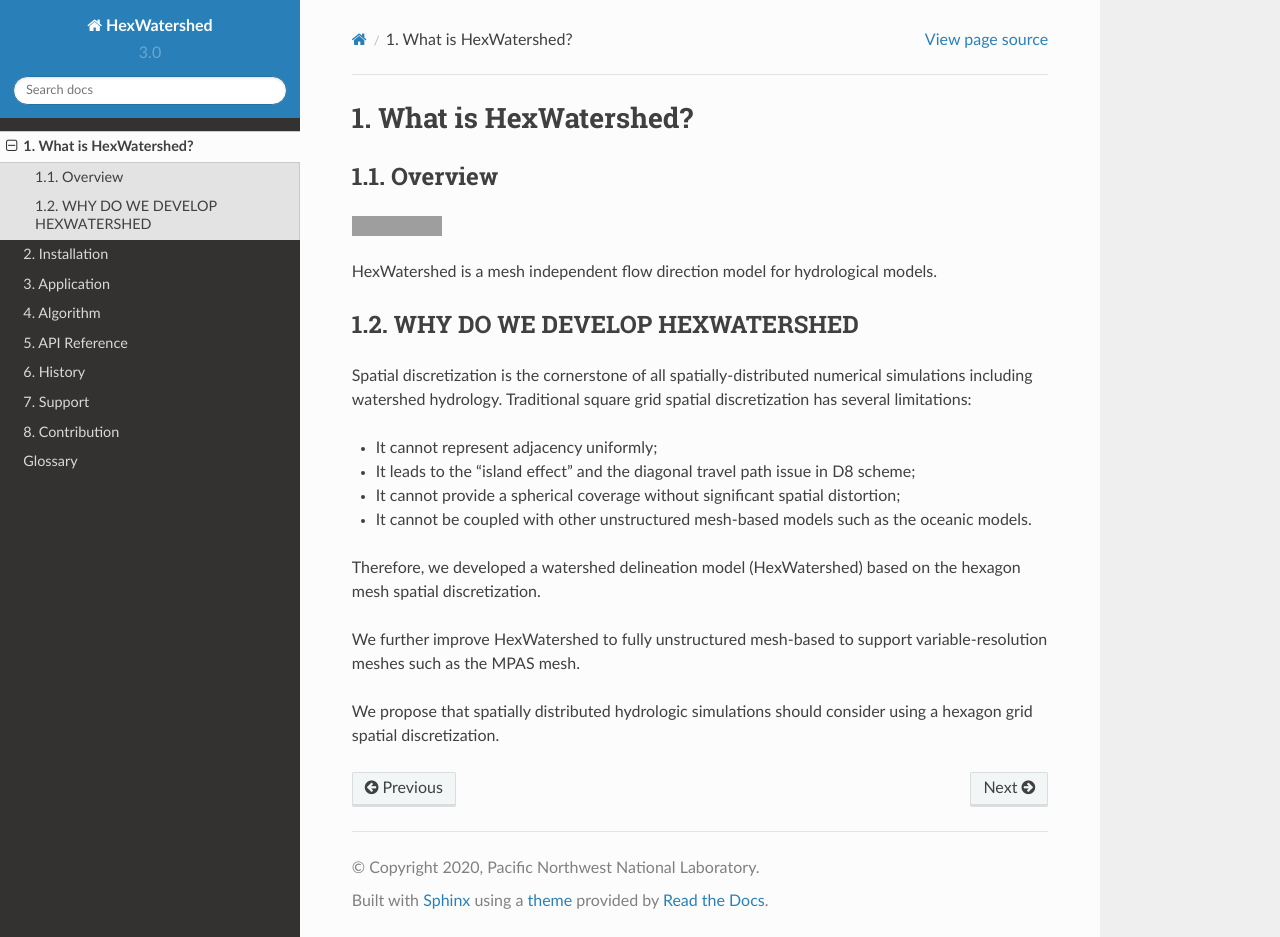
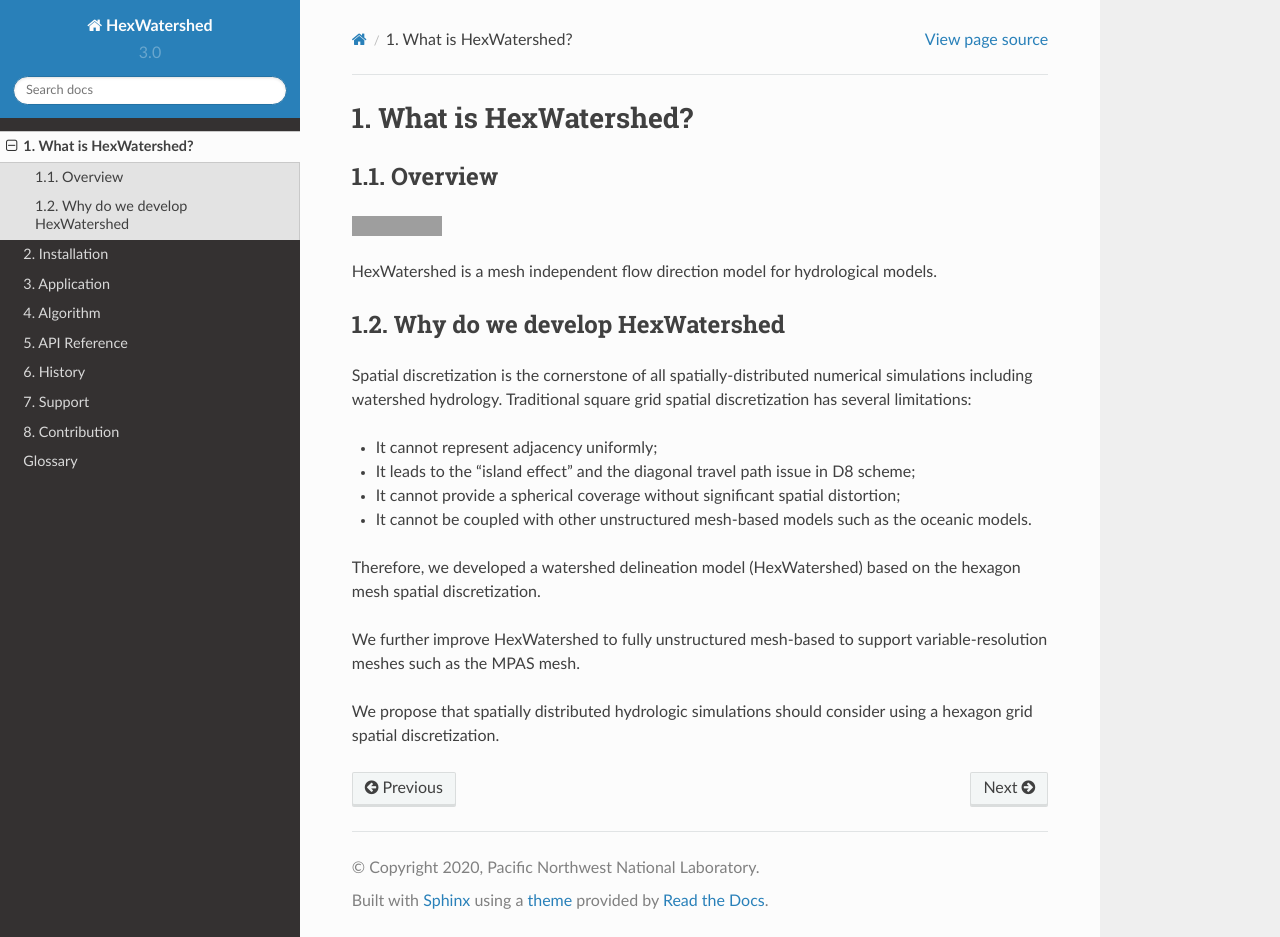
Before and after one commit to pnnl/hexwatershed, a Sphinx documentation site: the page built from docs/readme.rst, in a window 1280 px wide and 937 px high. Built offline with Sphinx 7.4.7 and the Read the Docs theme 2.0.0, drawn with Linux system fonts in a browser that asks for light colours; grey boxes are pictures that could not be loaded.

```diff
--- a/docs/readme.rst
+++ b/docs/readme.rst
@@ -12,7 +12,7 @@ Overview
 HexWatershed is a mesh independent flow direction model for hydrological models.
 
 ******************************
-WHY DO WE DEVELOP HEXWATERSHED
+Why do we develop HexWatershed
 ******************************
 
 Spatial discretization is the cornerstone of all spatially-distributed numerical simulations including watershed hydrology. Traditional square grid spatial discretization has several limitations:
```
